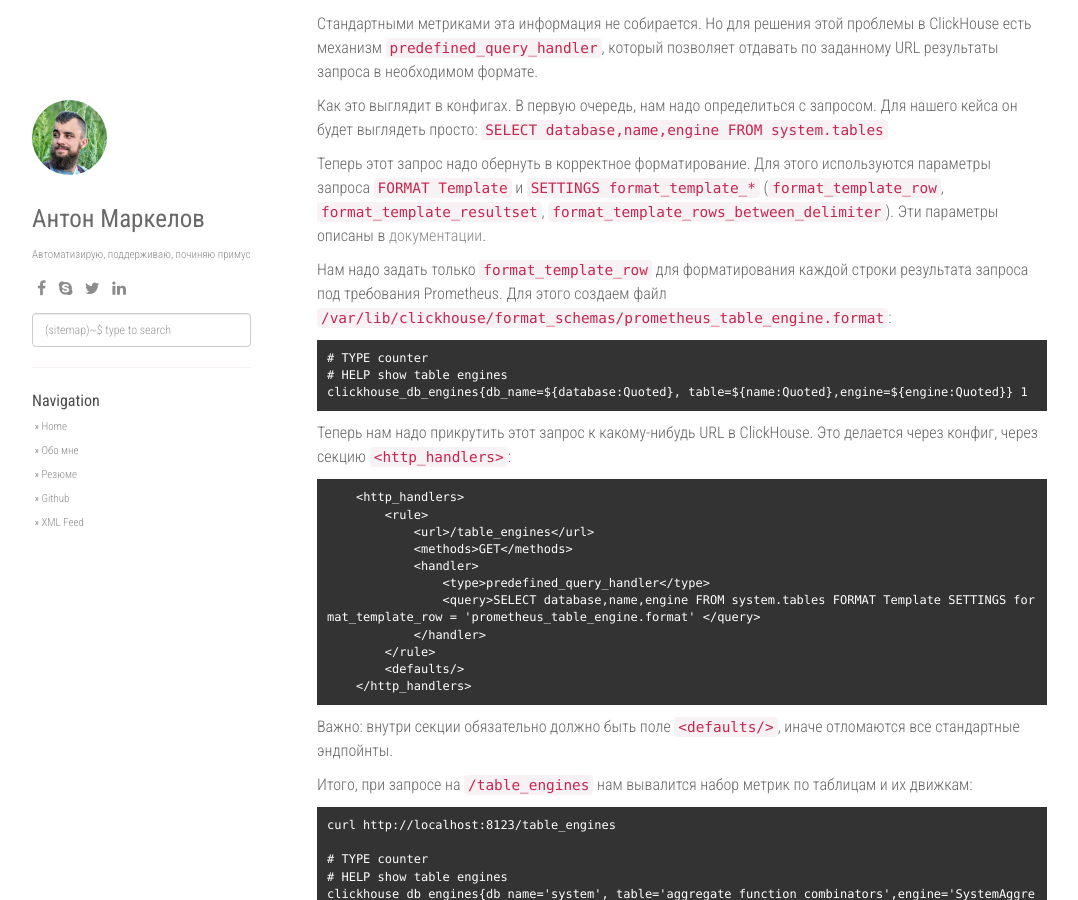
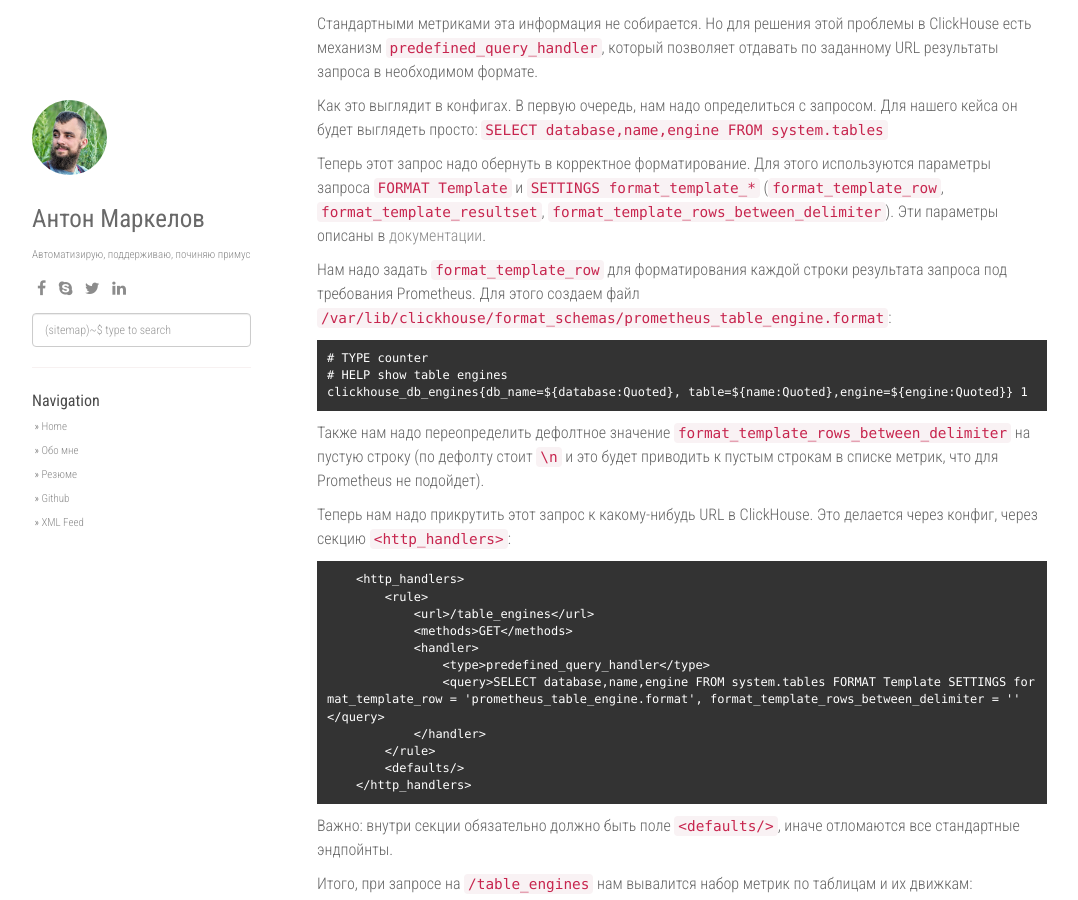
Before and after one commit to strangeman/strangeman.github.io, a Jekyll site: the page built from _posts/2022-02-17-clickhouse-query-to-prometheus.md, in a window 1280 px wide and 900 px high, scrolled down 192 px. Shown: the whole window, without its empty margins (53-1131 px from the left). Built offline with Jekyll 4.4.1, drawn with Linux system fonts in a browser that asks for light colours; nearby versions of some CDN libraries; comment, search, counter and statistics services are not loaded.

Commit message:
add format_template_rows_between_delimiter

````diff
--- a/_posts/2022-02-17-clickhouse-query-to-prometheus.md
+++ b/_posts/2022-02-17-clickhouse-query-to-prometheus.md
@@ -15,13 +15,15 @@ keywords: "clickhouse, prometheus, metrics"
 
 Теперь этот запрос надо обернуть в корректное форматирование. Для этого используются параметры запроса `FORMAT Template` и `SETTINGS format_template_*` (`format_template_row`, `format_template_resultset`, `format_template_rows_between_delimiter`). Эти параметры описаны в [документации](https://clickhouse.com/docs/ru/interfaces/formats/#format-template).
 
-Нам надо задать только `format_template_row` для форматирования каждой строки результата запроса под требования Prometheus. Для этого создаем файл `/var/lib/clickhouse/format_schemas/prometheus_table_engine.format`:
+Нам надо задать `format_template_row` для форматирования каждой строки результата запроса под требования Prometheus. Для этого создаем файл `/var/lib/clickhouse/format_schemas/prometheus_table_engine.format`:
 
 ```
 # TYPE counter
 # HELP show table engines
 clickhouse_db_engines{db_name=${database:Quoted}, table=${name:Quoted},engine=${engine:Quoted}} 1
 ```
+
+Также нам надо переопределить дефолтное значение `format_template_rows_between_delimiter` на пустую строку (по дефолту стоит `\n` и это будет приводить к пустым строкам в списке метрик, что для Prometheus не подойдет).
 
 Теперь нам надо прикрутить этот запрос к какому-нибудь URL в ClickHouse. Это делается через конфиг, через секцию `<http_handlers>`:
 
@@ -32,12 +34,13 @@ clickhouse_db_engines{db_name=${database:Quoted}, table=${name:Quoted},engine=${
             <methods>GET</methods>
             <handler>
                 <type>predefined_query_handler</type>
-                <query>SELECT database,name,engine FROM system.tables FORMAT Template SETTINGS format_template_row = 'prometheus_table_engine.format' </query>
+                <query>SELECT database,name,engine FROM system.tables FORMAT Template SETTINGS format_template_row = 'prometheus_table_engine.format', format_template_rows_between_delimiter = '' </query>
             </handler>
         </rule>
         <defaults/>
     </http_handlers>
 ```
+
 
 Важно: внутри секции обязательно должно быть поле `<defaults/>`, иначе отломаются все стандартные эндпойнты.
 
@@ -49,19 +52,15 @@ curl http://localhost:8123/table_engines
 # TYPE counter
 # HELP show table engines
 clickhouse_db_engines{db_name='system', table='aggregate_function_combinators',engine='SystemAggregateFunctionCombinators'} 1
-
 # TYPE counter
 # HELP show table engines
 clickhouse_db_engines{db_name='system', table='asynchronous_metrics',engine='SystemAsynchronousMetrics'} 1
-
 # TYPE counter
 # HELP show table engines
 clickhouse_db_engines{db_name='system', table='build_options',engine='SystemBuildOptions'} 1
-
 # TYPE counter
 # HELP show table engines
 clickhouse_db_engines{db_name='system', table='clusters',engine='SystemClusters'} 1
-
 ...
 ```
 
````
